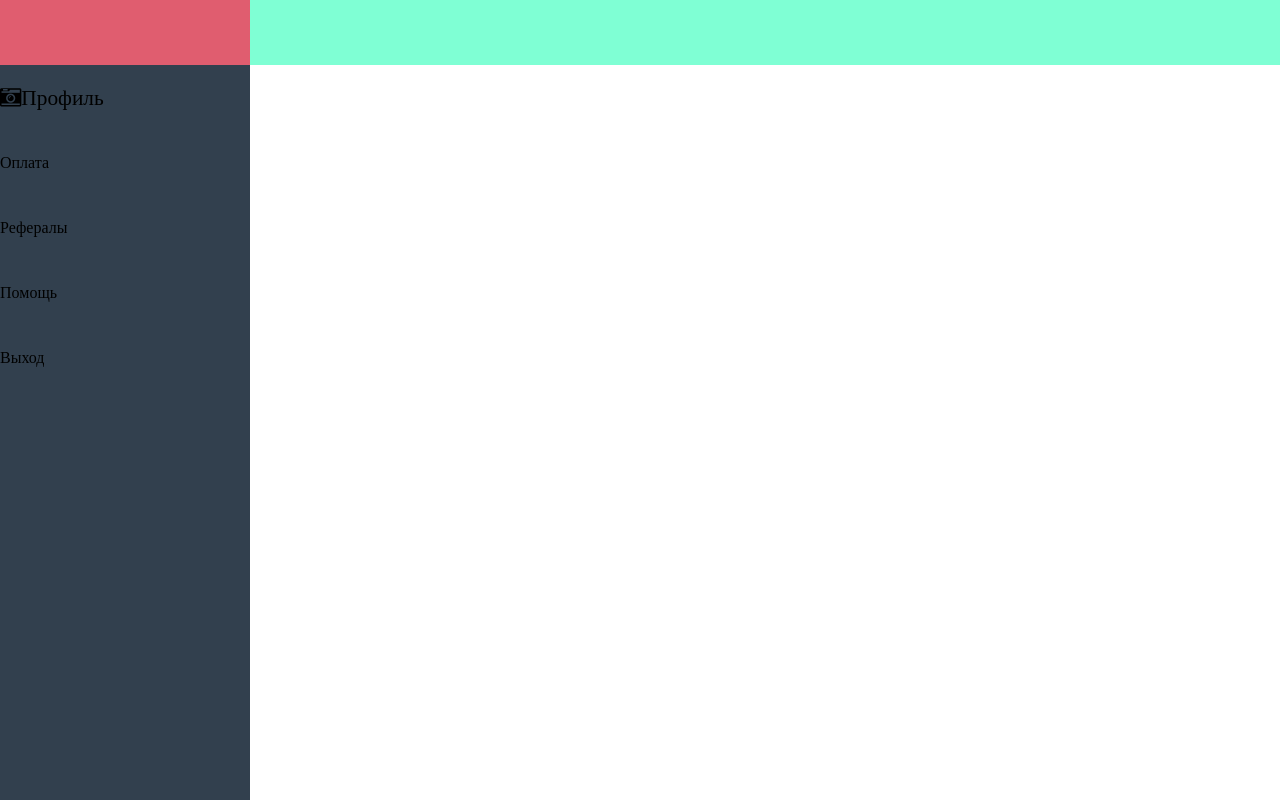
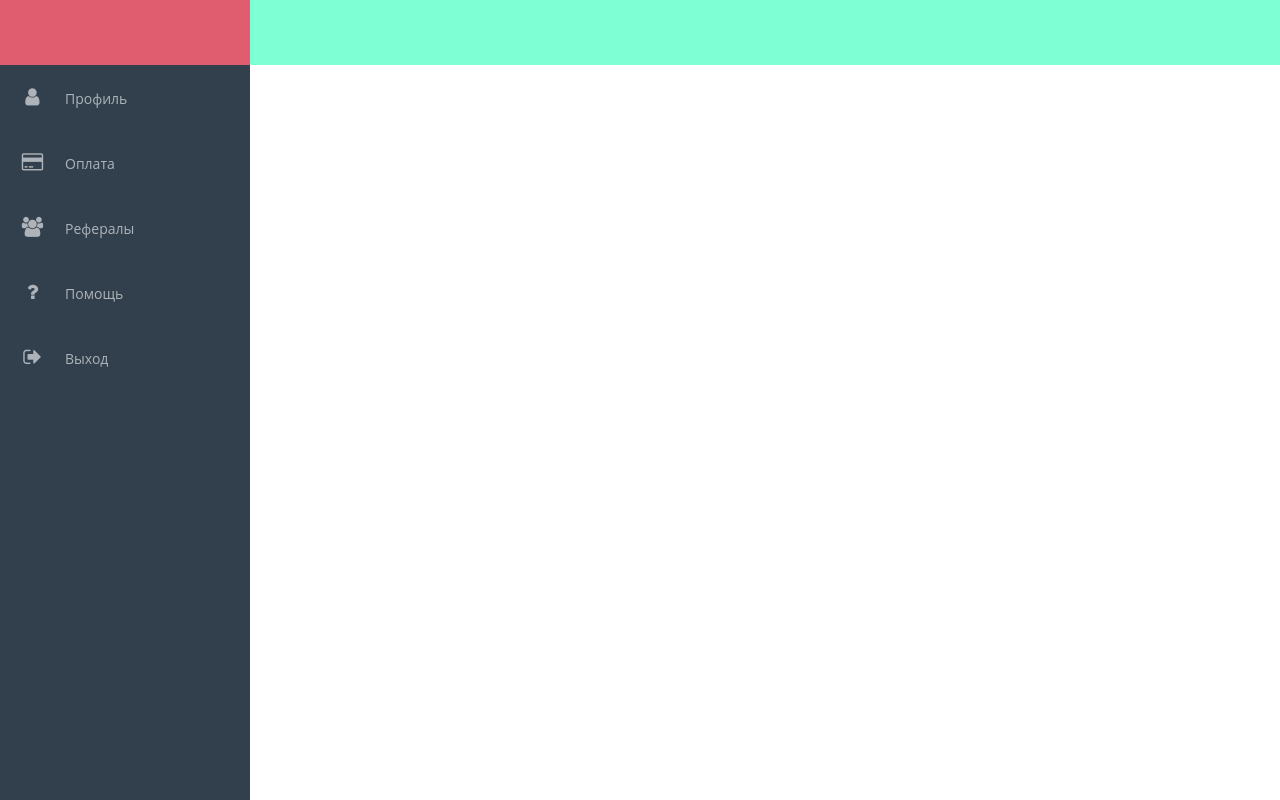
Before and after one commit to xiondlph/ismax.dashboard, a React app: page / in a window 1280 px wide. Built offline with nearby package versions, Linux system fonts and the light colour scheme.

Commit message:
menu style

```diff
--- a/server.js
+++ b/server.js
@@ -15,7 +15,7 @@ app.use(webpackDevMiddleware(compiler, {
 
 app.use(webpackHotMiddleware(compiler));
 
-// Serve the files on port 3000.
-app.listen(3000, function () {
-    console.log('Example app listening on port 3000!\n');
+// Serve the files on port 3001.
+app.listen(3001, function () {
+    console.log('Example app listening on port 3001!\n');
 });
--- a/src/containers/App.js
+++ b/src/containers/App.js
@@ -12,11 +12,21 @@ export default class App extends Component {
                     <div className='dashboard-main-wrap'>
                         <div className='dashboard-main-sidebar'>
                             <ul className='dashboard-main-sidebar-menu'>
-                                <li className='dashboard-main-sidebar-menu-item fa fa-camera-retro fa-lg'>Профиль</li>
-                                <li className='dashboard-main-sidebar-menu-item'>Оплата</li>
-                                <li className='dashboard-main-sidebar-menu-item'>Рефералы</li>
-                                <li className='dashboard-main-sidebar-menu-item'>Помощь</li>
-                                <li className='dashboard-main-sidebar-menu-item'>Выход</li>
+                                <li className='dashboard-main-sidebar-menu-item'>
+                                    <span className='fa fa-user'></span>Профиль
+                                </li>
+                                <li className='dashboard-main-sidebar-menu-item'>
+                                    <span className='fa fa-credit-card'></span>Оплата
+                                </li>
+                                <li className='dashboard-main-sidebar-menu-item'>
+                                    <span className='fa fa-users'></span>Рефералы
+                                </li>
+                                <li className='dashboard-main-sidebar-menu-item'>
+                                    <span className='fa fa-question'></span>Помощь
+                                </li>
+                                <li className='dashboard-main-sidebar-menu-item'>
+                                    <span className='fa fa-sign-out'></span>Выход
+                                </li>
                             </ul>
                         </div>
                         <div className='dashboard-main-content'></div>
--- a/src/index.scss
+++ b/src/index.scss
@@ -2,6 +2,7 @@ $fa-font-path: "~font-awesome/fonts";
 @import '~font-awesome/scss/font-awesome.scss';
 
 $header-height: 65px;
+$sidebar-menu-item-height: $header-height;
 
 html, body, #root, .app {
   padding: 0;
@@ -11,6 +12,7 @@ html, body, #root, .app {
 }
 
 .dashboard {
+  font-family: 'Open Sans', 'Helvetica Neue', helvetica, arial, verdana, sans-serif;
   flex-direction: column;
   display: flex;
   height: 100%;
@@ -53,8 +55,24 @@ html, body, #root, .app {
         margin: 0;
 
         &-item {
-          height: 65px;
-          line-height: $header-height;
+          line-height: $sidebar-menu-item-height;
+          height: $sidebar-menu-item-height;
+          font-size: 14px;
+          color: #adb3b8;
+
+          .fa {
+            display: inline-block;
+            text-align: center;
+            line-height: 65px;
+            font-size: 20px;
+            width: 65px;
+          }
+
+          &:hover {
+            background-color: #3c4a57;
+            color: #fff;
+            transition: color 0.5s;
+          }
         }
       }
     }
```
Also changed, not shown: 1 other file (tests, documents, lock files or other folders).
